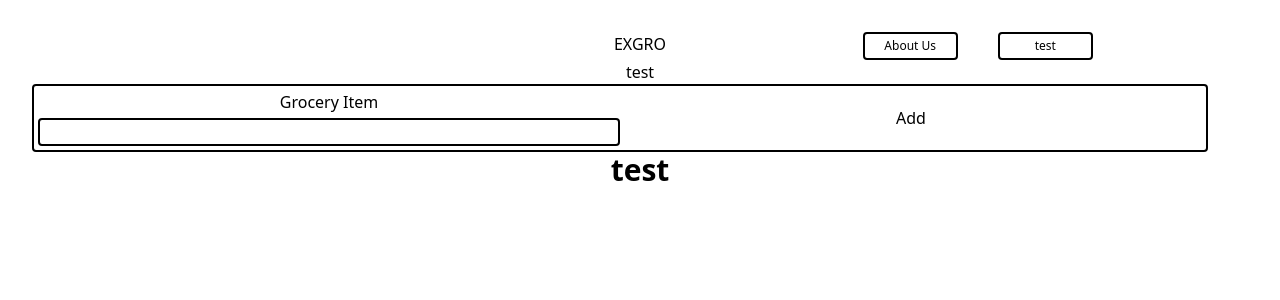
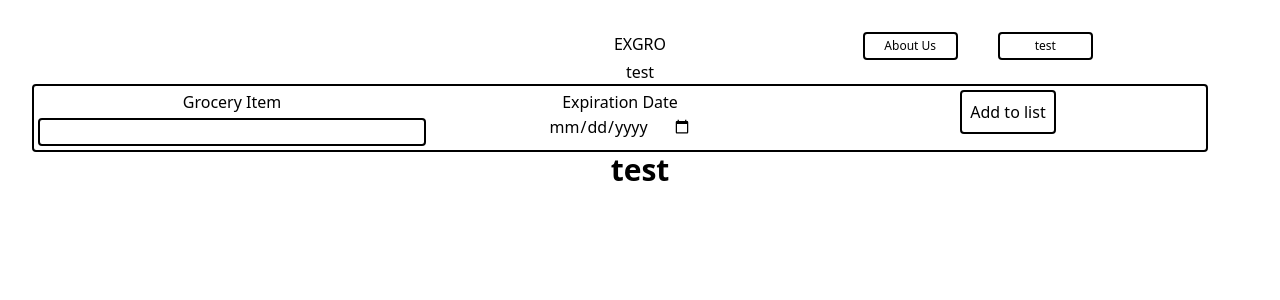
Before and after one commit to Tyler-Cav/ExGro, a React (Vite) app in the folder ExGro/: page / in a window 1280 px wide. Shown: the top 300 px of the page. Built offline with nearby package versions, Linux system fonts and the light colour scheme.

Commit message:
added date section, console log can give correct date but can't get it to work within an array. Still a WIP

```diff
--- a/ExGro/src/Components/addGrocery.jsx
+++ b/ExGro/src/Components/addGrocery.jsx
@@ -1,23 +1,31 @@
 import { useState } from "react";
+import DatePicker from "./dateExp";
 
 export default function AddGroceryItem() {
   const [groceryItem, setGroceryItem] = useState("");
   const [updateList, setList] = useState([]);
+  const [expDate, setExpDate] = useState([]);
 
+  const expDateOutput = (event) => {
+    setExpDate(event.target.value);
+  };
   const groceryInput = (event) => {
     setGroceryItem(event.target.value);
   };
 
   const checkItem = () => {
     if (groceryItem.length > 0) {
+      setExpDate([...expDate, expDateOutput]);
       setList([...updateList, groceryItem]);
       setGroceryItem("");
+      console.log(updateList);
+      console.log(expDate);
     }
   };
 
   return (
     <section className="p-1 mr-10 border-2 rounded border-black">
-      <form className="grid grid-cols-2">
+      <form className="grid grid-cols-3">
         <div className="grid grid-rows-2">
           <h3>Grocery Item</h3>
           <input
@@ -34,13 +42,29 @@ export default function AddGroceryItem() {
                 className="outline-none border-2 border-black mt-1"
               >
                 {item}
+
               </li>
             ))}
           </ul>
         </div>
-        <button type="button" onClick={checkItem}>
-          Add
-        </button>
+        <div className="flex-start">
+          <h3>Expiration Date</h3>
+          <input
+            className="flex-center"
+            aria-label="Date"
+            type="date"
+            onChange={expDateOutput}
+          />
+        </div>
+        <div className="flex-start">
+          <button
+            className="outline-none border-2 border-black rounded p-2"
+            type="button"
+            onClick={checkItem}
+          >
+            Add to list
+          </button>
+        </div>
       </form>
     </section>
   );
--- /dev/null
+++ b/ExGro/src/Components/dateExp.jsx
@@ -0,0 +1,5 @@
+import DatePicker from 'react-date-picker'
+
+export default function dateExp() {
+    return (<DatePicker/>)
+}
```
